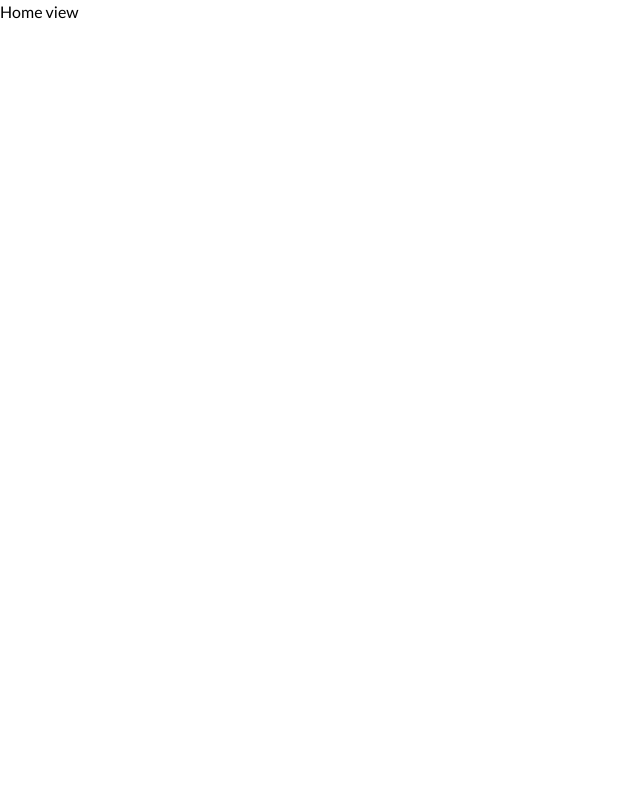
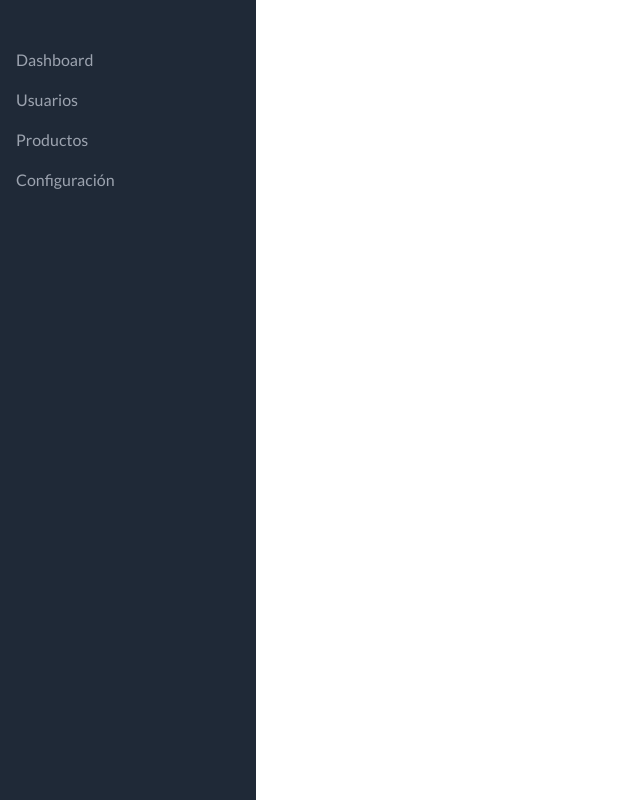
Before and after one commit to MartinVon22/movies-challenge, a React (Create React App) app: page / in a window 1280 px wide. Shown: the whole page, without its empty margins (0-640 px from the left). Built offline with nearby package versions, Linux system fonts and the light colour scheme.

Commit message:
created simple sidebar on HomeView

```diff
--- a/src/components/Home/Home.tsx
+++ b/src/components/Home/Home.tsx
@@ -1,7 +1,14 @@
 const HomeView = () => {
 
     return (
-        <p>Home view</p>
+        <div className="flex flex-col h-screen bg-gray-800 w-64">
+            <nav className="flex flex-col mt-10">
+                <a href="#" className="text-gray-400 hover:text-white py-2 px-4">Dashboard</a>
+                <a href="#" className="text-gray-400 hover:text-white py-2 px-4">Usuarios</a>
+                <a href="#" className="text-gray-400 hover:text-white py-2 px-4">Productos</a>
+                <a href="#" className="text-gray-400 hover:text-white py-2 px-4">Configuración</a>
+            </nav>
+        </div>
     )
 
 }
```
